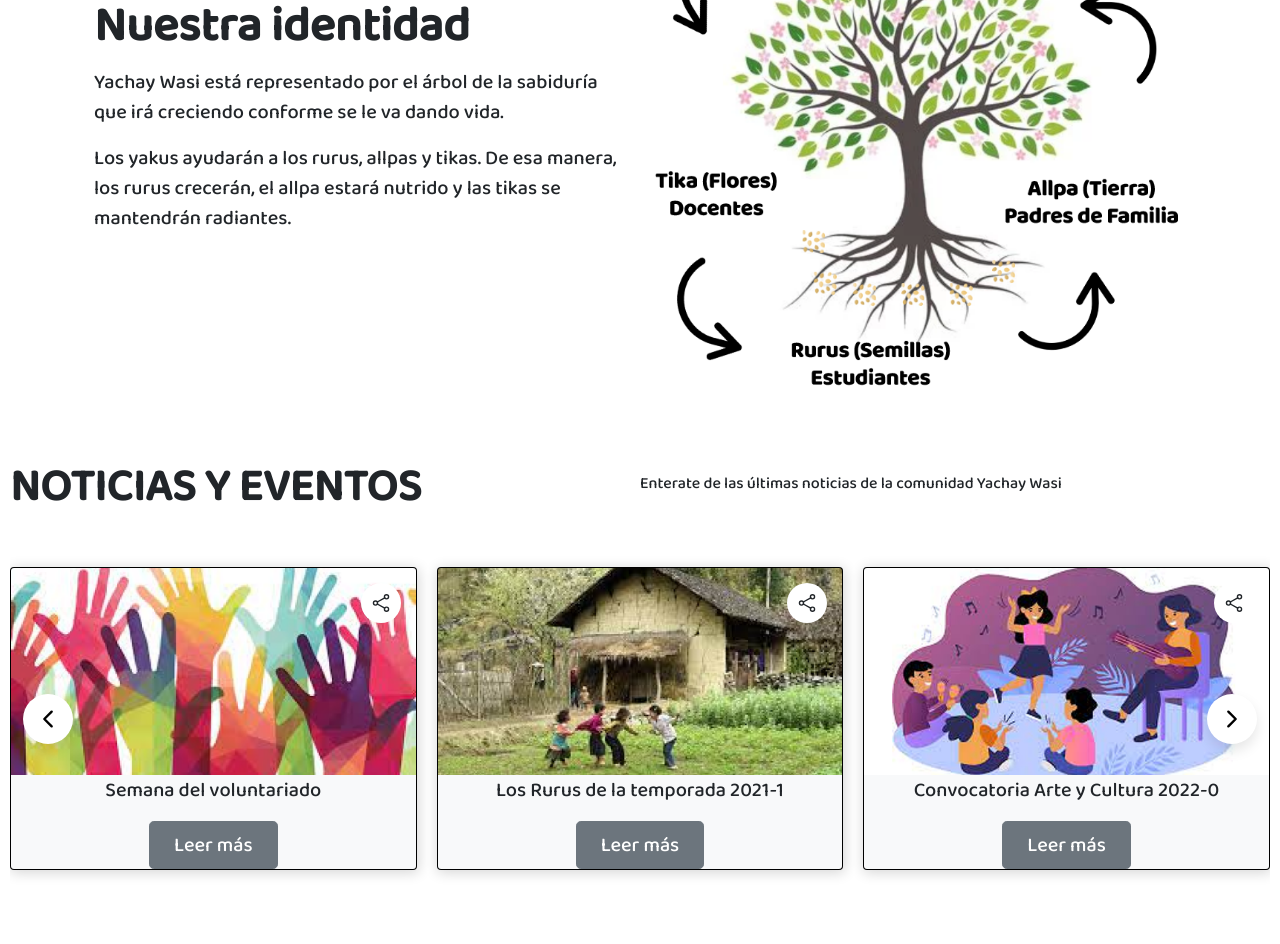
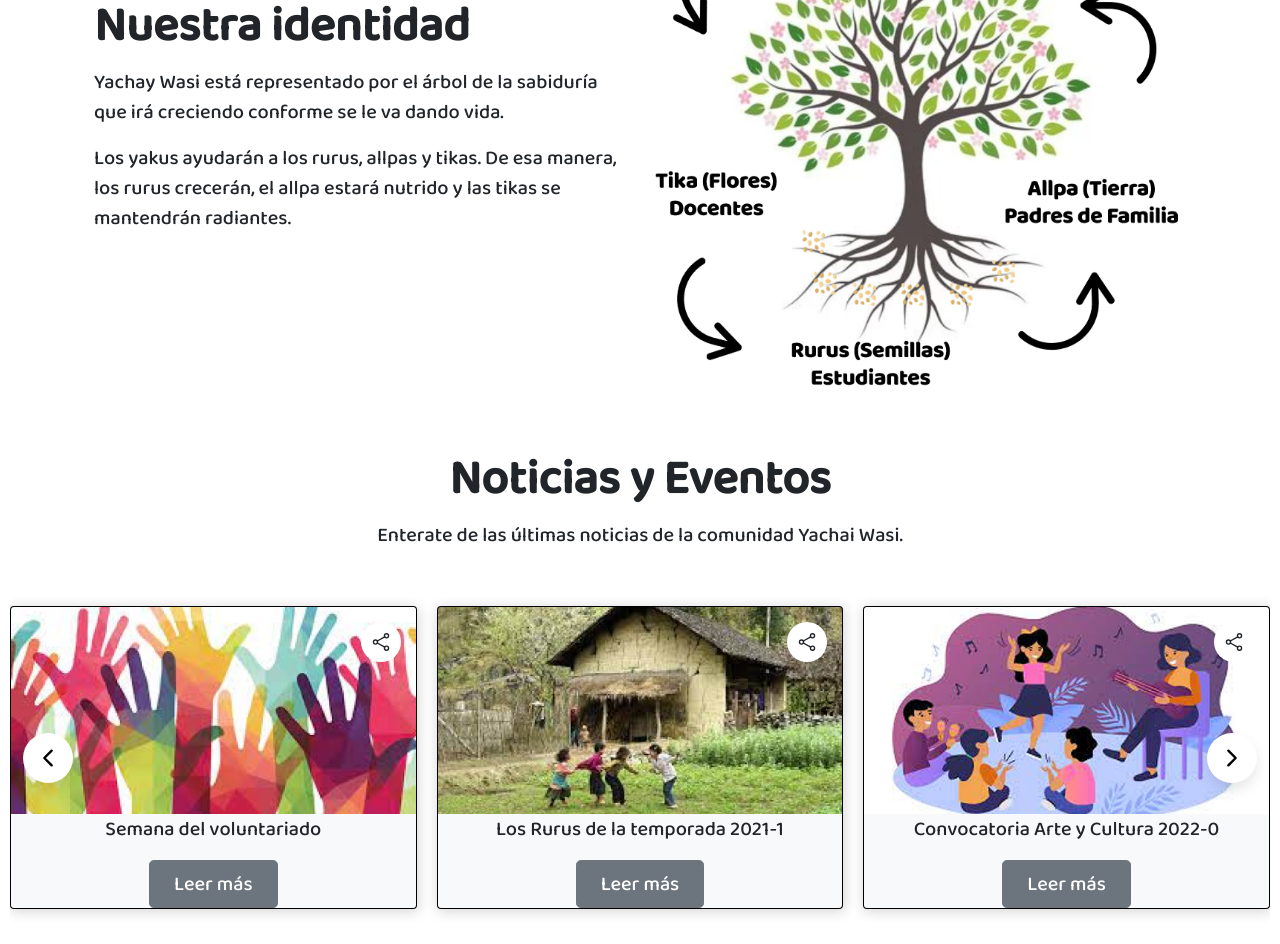
Before and after one commit to TimuDevGroup/Yachai_Wassy, a plain HTML site: page index.html in a window 1280 px wide. Shown: the part 1229-2173 px from the top of the page. Before the commit the page ends 2134 px from the top, so only its background shows below. Drawn offline with nearby package versions, Linux system fonts and the light colour scheme.

Commit message:
Corrección para centrar del título de la sección noticias

```diff
--- a/index.html
+++ b/index.html
@@ -159,12 +159,13 @@
 <section id="noticias">
     <section class="main">
 		<div class="wrapper">
-		  <div class="hero">
-			<h1>Noticias y Eventos</h1>
-			<p>
-				Enterate de las últimas noticias de la comunidad Yachay Wasi</p>
-
-		  </div>
+		  <div class="d-flex align-items-center justify-content-center">
+			<p class="display-5 fw-bold lh-1 mb-3 flex-column">Noticias y Eventos</p>
+		</div>
+		<div class="d-flex align-items-center justify-content-center flex-column">
+			<p class="lead"> Enterate de las últimas noticias de la comunidad Yachai Wasi.
+			</p>
+		</div>
 		  <div class="glide">
 			<div class="glide__track" data-glide-el="track">
 			  <ul class="glide__slides">
```
